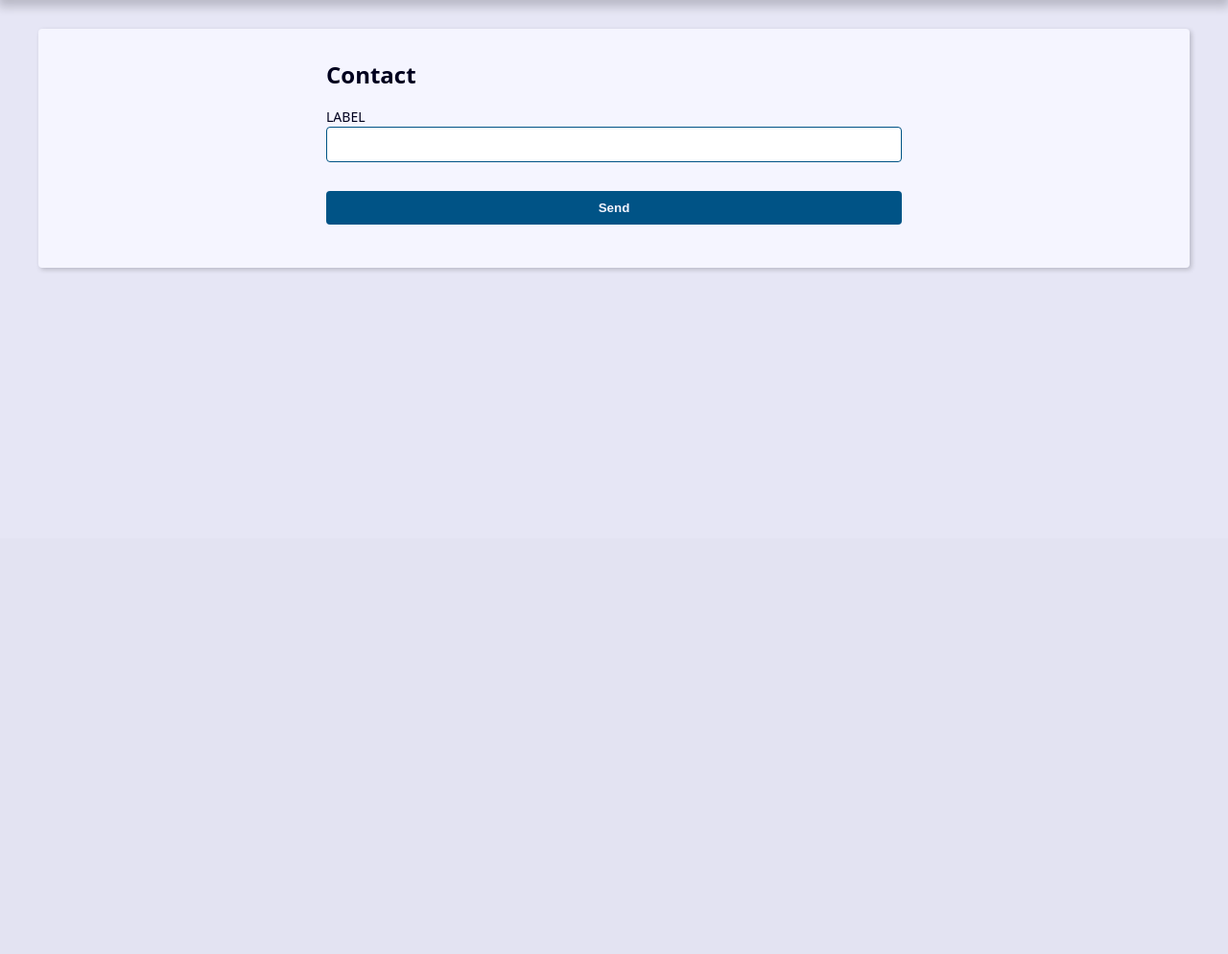
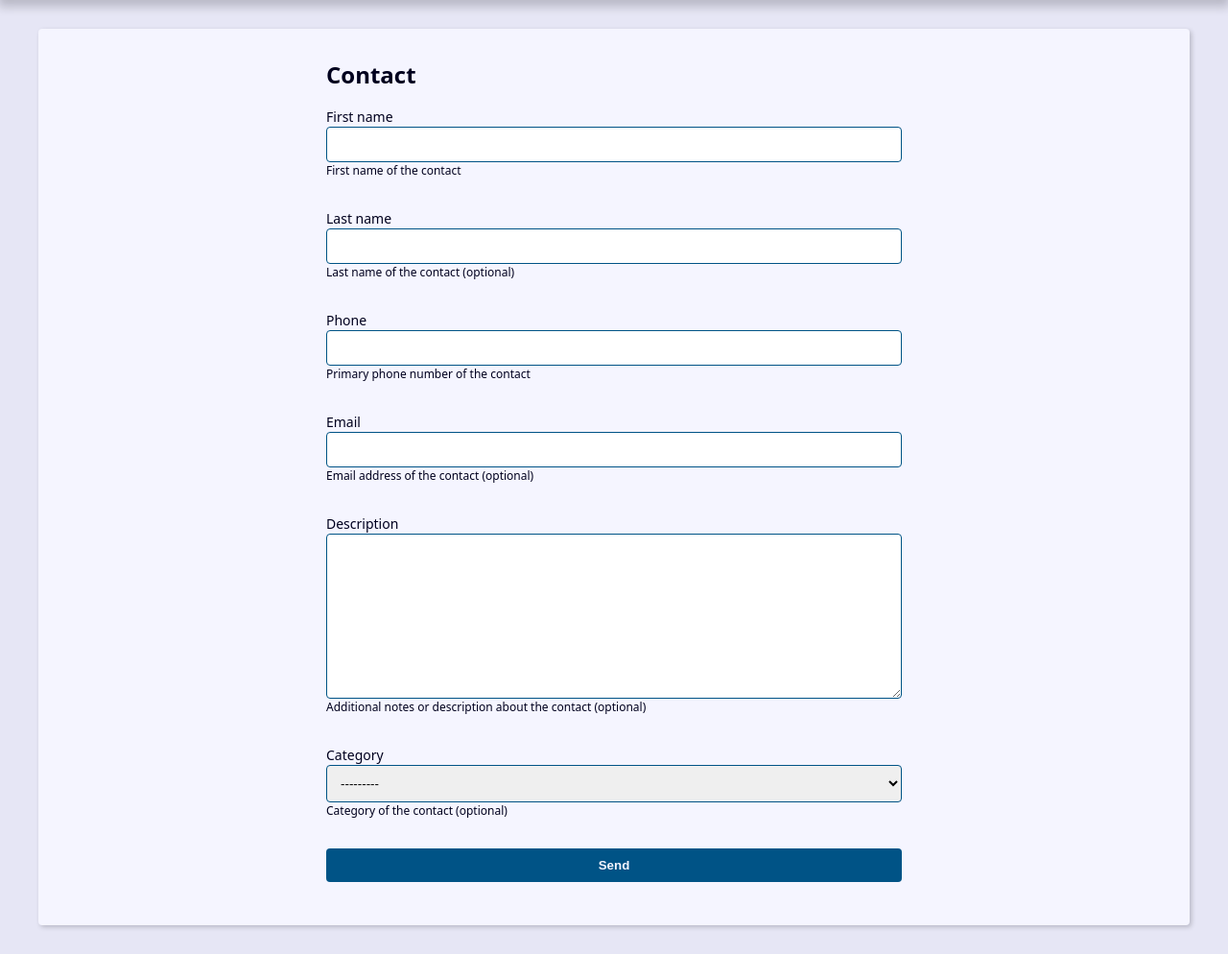
Before and after one commit to SilvanoMarini/ContactManager, a Django app: page /contact/create/ in a window 1280 px wide. Shown: the part 239-1233 px from the top of the page at 96% size. Before the commit the page ends 521 px from the top, so only its background shows below. Run offline with Django 5.2, Linux system fonts and the light colour scheme; tables that the repository leaves empty hold one stand-in row (values such as "Sample post").

Commit message:
feat(contacts): implement contact creation with ModelForm and custom validation
- Add ContactForm based on ModelForm
- Implement custom validation for first_name and last_name
- Create dynamic form template with error handling
- Handle POST/GET logic in create view
- Save valid form data and redirect after submission

```diff
--- /dev/null
+++ b/contact_manager/contacts/forms.py
@@ -0,0 +1,55 @@
+from django import forms
+from contacts.models import Contact
+from django.core.exceptions import ValidationError
+
+
+class ContactForm(forms.ModelForm):
+    class Meta:
+        model = Contact
+        fields = ['first_name', 'last_name', 'phone',
+                  'email', 'description', 'category',]
+
+    def clean(self):
+        return super().clean()
+
+    def clean_first_name(self):
+        cleaned_data = self.cleaned_data['first_name']
+        errors = []
+
+        if len(cleaned_data) < 2:
+            errors.append(ValidationError(
+                "First name must be at least 2 characters long.",
+                code='too_short',
+            ))
+
+        if cleaned_data.isnumeric():
+            errors.append(ValidationError(
+                "First name must not be numeric.",
+                code='is_numeric',
+            ))
+
+        if errors:
+            raise ValidationError(errors)
+
+        return cleaned_data
+
+    def clean_last_name(self):
+        cleaned_data = self.cleaned_data['last_name']
+        errors = []
+
+        if len(cleaned_data) < 2:
+            errors.append(ValidationError(
+                "last name must be at least 2 characters long.",
+                code='too_short',
+            ))
+
+        if cleaned_data.isnumeric():
+            errors.append(ValidationError(
+                "Last name must not be numeric.",
+                code='is_numeric',
+            ))
+
+        if errors:
+            raise ValidationError(errors)
+
+        return cleaned_data
--- a/contact_manager/contacts/templates/contacts/create.html
+++ b/contact_manager/contacts/templates/contacts/create.html
@@ -6,17 +6,39 @@
     <h2>Contact</h2>
 
     <form
-      action=""
+      action="{% url "contacts:create" %}"
       method="POST"
       enctype="multipart/form-data"
     >
 
-      <div class="form-content">
-        <div class="form-group">
-          <label for="id_first_name">LABEL</label>
-          <input type="text" name="first_name" maxlength="255" id="id_first_name">
+      {% csrf_token %}
+
+
+      {% for field in form %}
+        <div class="form-content">
+          <div class="form-group">
+            <label for="{{ field.id_for_label }}">{{ field.label }}</label>
+            {{ field }}
+            {{ field.errors }}
+
+            {% if field.help_text %}
+              <p class="help-text">
+                {{ field.help_text }}
+              </p>
+            {% endif %}
+          </div>
+        {% endfor %}
+
+      {% if form.non_field_errors %}
+        <div class="form-content">
+          <div class="form-group">
+            <div class="message error">
+              {{ form.non_field_errors }}
+            </div>
+          </div>
         </div>
-      </div>
+      {% endif %}
+
 
       <div class="form-content">
         <div class="form-group">
--- a/contact_manager/contacts/views/contacts_forms.py
+++ b/contact_manager/contacts/views/contacts_forms.py
@@ -1,12 +1,28 @@
-from django.shortcuts import render, get_object_or_404, redirect
-from django.db.models import Q
-from django.core.paginator import Paginator
-from contacts.models import Contact
+from django.shortcuts import render, redirect
+from contacts.forms import ContactForm
 
 
 def create(request):
+    if request.method == 'POST':
+        form = ContactForm(request.POST)
+        context = {
+            'site_title': ' Create Contact | ',
+            'form': form,
+        }
+
+        if form.is_valid():
+            form.save()
+            return redirect('contacts:create')
+
+        return render(
+            request,
+            'contacts/create.html',
+            context=context
+        )
+
     context = {
-        'site_title': ' Create Contact | '
+        'site_title': ' Create Contact | ',
+        'form': ContactForm(),
     }
 
     return render(
```
